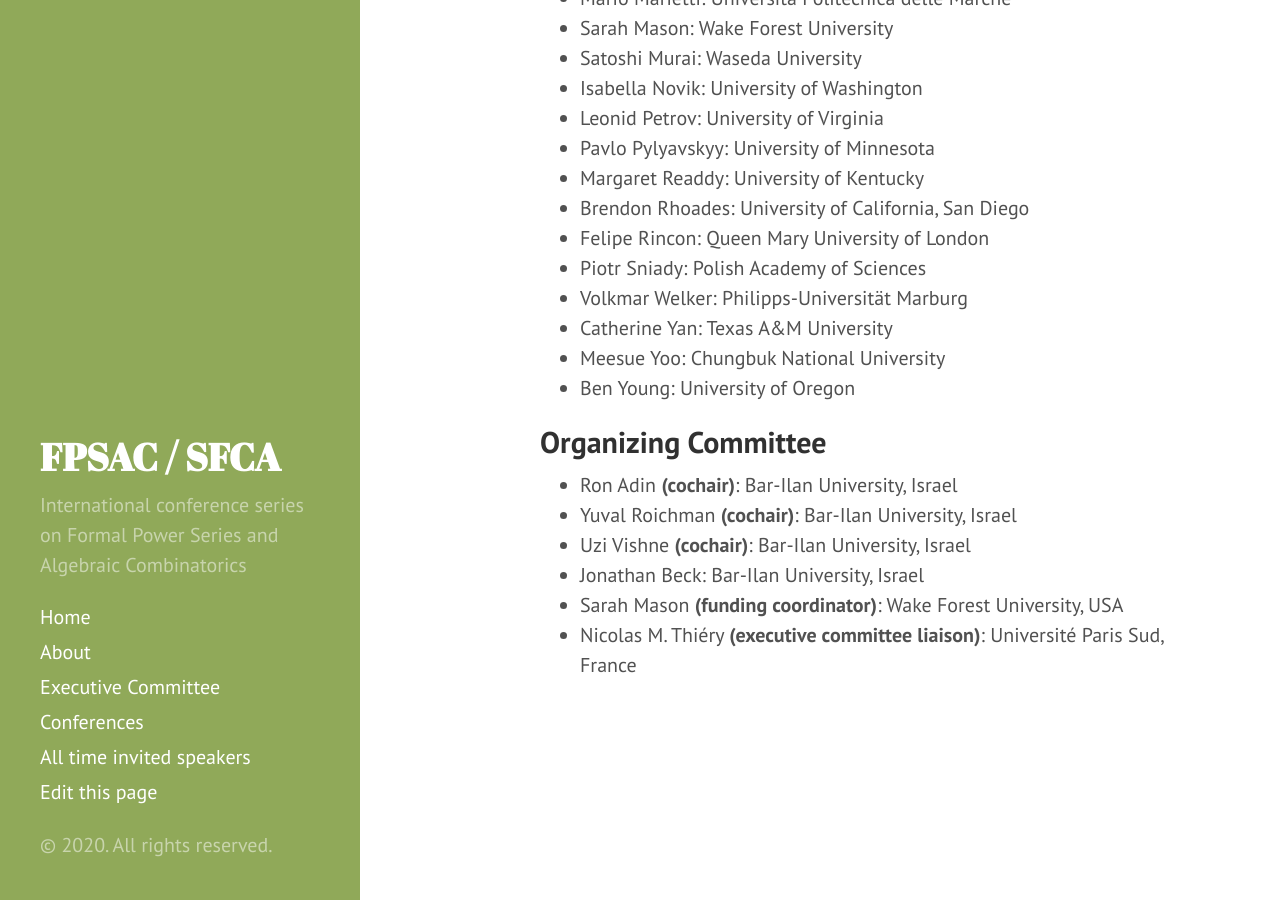
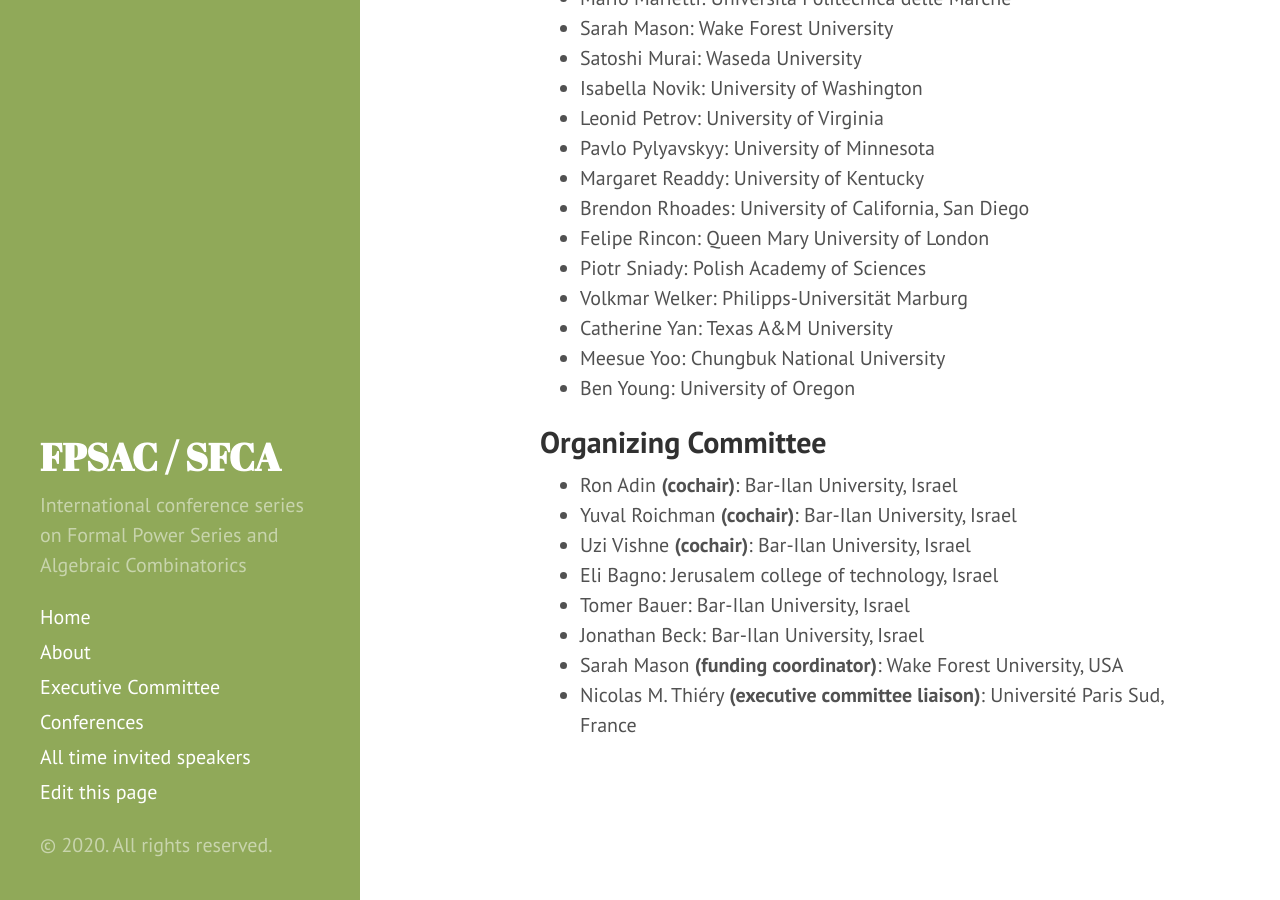
Before and after one commit to FPSAC/FPSAC.github.io, a Jekyll site: the page built from _confs/fpsac-2021.md, in a window 1280 px wide and 900 px high, scrolled down 1577 px. Built offline with Jekyll 4.4.1, drawn with Linux system fonts in a browser that asks for light colours.

Commit message:
Update fpsac-2021.md

```diff
--- a/_confs/fpsac-2021.md
+++ b/_confs/fpsac-2021.md
@@ -149,6 +149,12 @@
   affiliation: Bar-Ilan University, Israel
   role: cochair
 
+- name: Eli Bagno
+  affiliation: Jerusalem college of technology, Israel
+
+- name: Tomer Bauer
+  affiliation: Bar-Ilan University, Israel
+
 - name: Jonathan Beck
   affiliation: Bar-Ilan University, Israel
 
```
